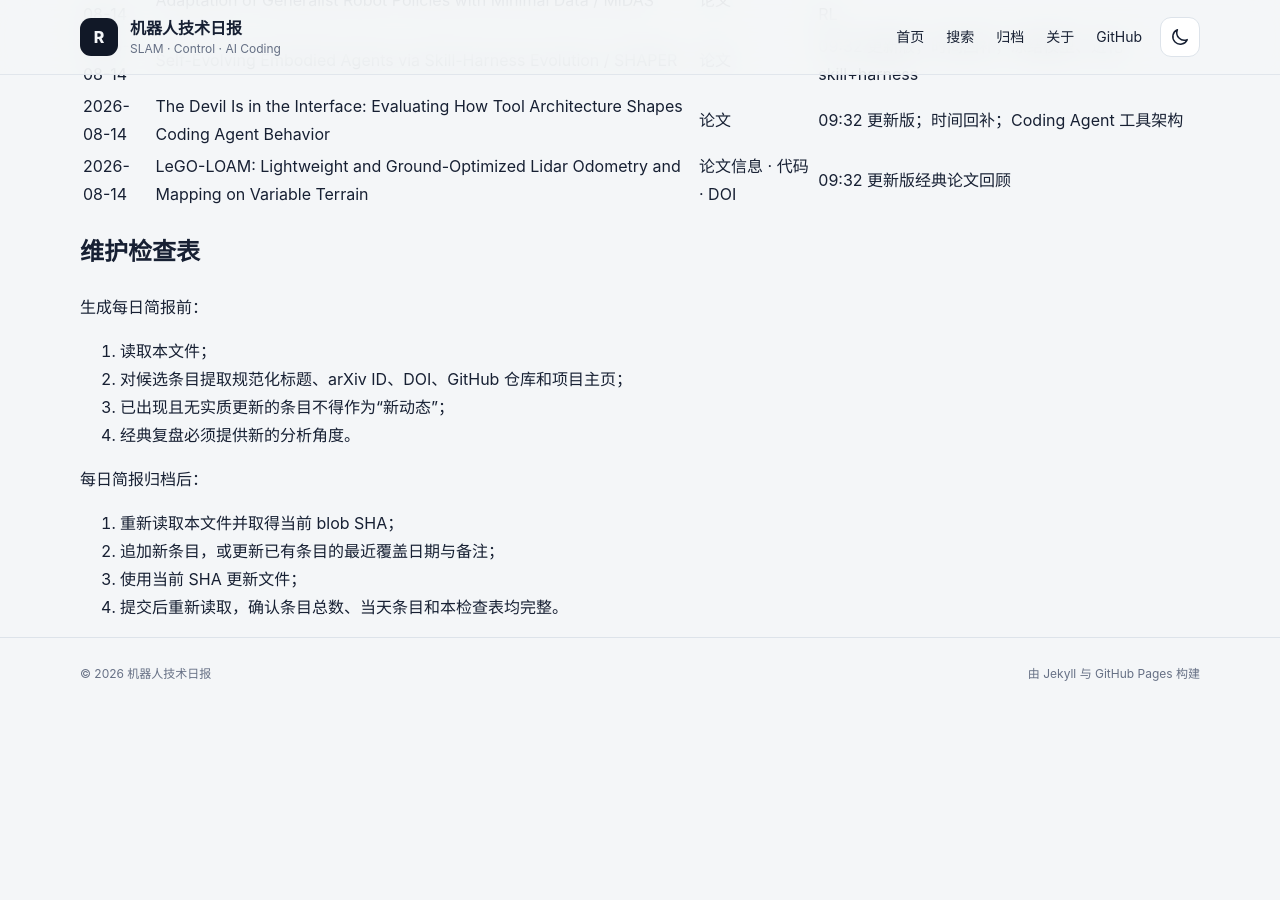
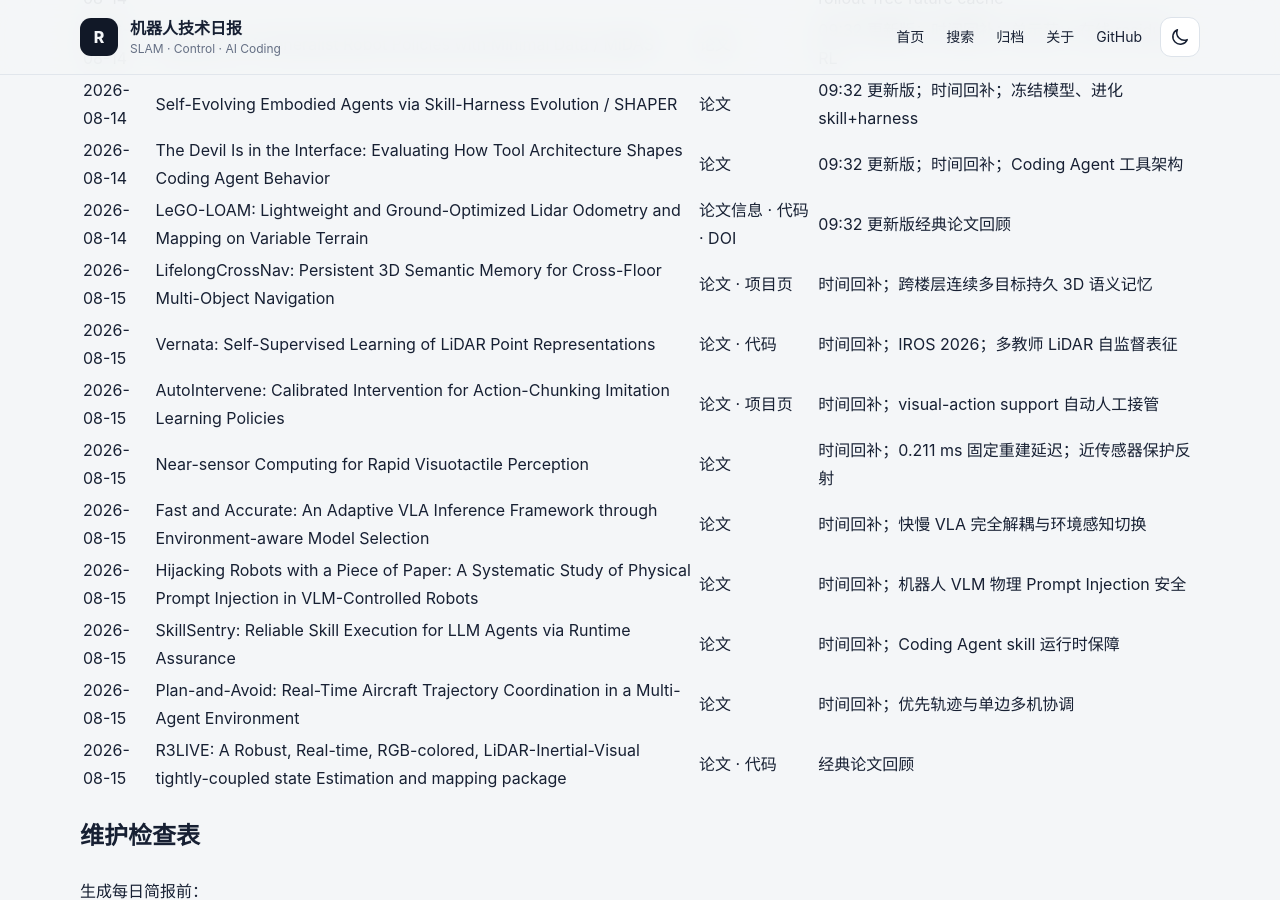
Before and after one commit to helywin/daily, a Jekyll site: the page built from robotics-brief-covered-items.md, in a window 1280 px wide and 900 px high, scrolled down 19651 px. Built offline with Jekyll 4.4.1, drawn with Linux system fonts in a browser that asks for light colours; our own code applies the rules of GitHub Pages for plain Markdown files; before the commit the page ends 20361 px from its top, so only the background shows below that; some of the changed text lies outside the part shown.

Commit message:
docs: update robotics brief coverage index for 2026-08-15

```diff
--- a/robotics-brief-covered-items.md
+++ b/robotics-brief-covered-items.md
@@ -1,6 +1,6 @@
 # 机器人技术简报已覆盖条目索引
 
-> 最后更新：2026-08-14（Asia/Shanghai）
+> 最后更新：2026-08-15（Asia/Shanghai）
 >
 > 用途：每日简报选题前强制查重。本文件保留全部历史条目的最近覆盖日期、规范标题、至少一个可直接访问的原始来源和必要备注。
 >
@@ -25,6 +25,8 @@
 > 2026-08-13 新增 8 条主动态与 1 条经典论文回顾，共 299 条。
 >
 > 2026-08-14 早间首版新增 7 条主动态与 1 条经典论文回顾，共 307 条；09:32 因 arXiv 8 月 13 日最新公开批次刷新，更新同日文章并追加 8 条主动态与 1 条经典论文回顾，累计共 316 条。早间首版条目保留为历史覆盖记录。
+>
+> 2026-08-15 新增 8 条主动态与 1 条经典论文回顾，共 325 条。
 
 ## 已核验条目
 
@@ -346,6 +348,15 @@
 | 2026-08-14 | Self-Evolving Embodied Agents via Skill-Harness Evolution / SHAPER | [论文](https://arxiv.org/abs/2608.11350) | 09:32 更新版；时间回补；冻结模型、进化 skill+harness |
 | 2026-08-14 | The Devil Is in the Interface: Evaluating How Tool Architecture Shapes Coding Agent Behavior | [论文](https://arxiv.org/abs/2608.11386) | 09:32 更新版；时间回补；Coding Agent 工具架构 |
 | 2026-08-14 | LeGO-LOAM: Lightweight and Ground-Optimized Lidar Odometry and Mapping on Variable Terrain | [论文信息](https://researchwith.stevens.edu/en/publications/lego-loam-lightweight-and-ground-optimized-lidar-odometry-and-map/) · [代码](https://github.com/RobustFieldAutonomyLab/LeGO-LOAM) · [DOI](https://doi.org/10.1109/IROS.2018.8594299) | 09:32 更新版经典论文回顾 |
+| 2026-08-15 | LifelongCrossNav: Persistent 3D Semantic Memory for Cross-Floor Multi-Object Navigation | [论文](https://arxiv.org/abs/2608.07079) · [项目页](https://flageval-baai.github.io/LifelongCrossNavPage) | 时间回补；跨楼层连续多目标持久 3D 语义记忆 |
+| 2026-08-15 | Vernata: Self-Supervised Learning of LiDAR Point Representations | [论文](https://arxiv.org/abs/2608.06919) · [代码](https://github.com/rai-opensource/vernata) | 时间回补；IROS 2026；多教师 LiDAR 自监督表征 |
+| 2026-08-15 | AutoIntervene: Calibrated Intervention for Action-Chunking Imitation Learning Policies | [论文](https://arxiv.org/abs/2608.07065) · [项目页](https://aus.bot/research/autointervene/) | 时间回补；visual-action support 自动人工接管 |
+| 2026-08-15 | Near-sensor Computing for Rapid Visuotactile Perception | [论文](https://arxiv.org/abs/2608.05725) | 时间回补；0.211 ms 固定重建延迟；近传感器保护反射 |
+| 2026-08-15 | Fast and Accurate: An Adaptive VLA Inference Framework through Environment-aware Model Selection | [论文](https://arxiv.org/abs/2608.06434) | 时间回补；快慢 VLA 完全解耦与环境感知切换 |
+| 2026-08-15 | Hijacking Robots with a Piece of Paper: A Systematic Study of Physical Prompt Injection in VLM-Controlled Robots | [论文](https://arxiv.org/abs/2608.05715) | 时间回补；机器人 VLM 物理 Prompt Injection 安全 |
+| 2026-08-15 | SkillSentry: Reliable Skill Execution for LLM Agents via Runtime Assurance | [论文](https://arxiv.org/abs/2608.09253) | 时间回补；Coding Agent skill 运行时保障 |
+| 2026-08-15 | Plan-and-Avoid: Real-Time Aircraft Trajectory Coordination in a Multi-Agent Environment | [论文](https://arxiv.org/abs/2608.06648) | 时间回补；优先轨迹与单边多机协调 |
+| 2026-08-15 | R3LIVE: A Robust, Real-time, RGB-colored, LiDAR-Inertial-Visual tightly-coupled state Estimation and mapping package | [论文](https://arxiv.org/abs/2109.07982) · [代码](https://github.com/hku-mars/r3live) | 经典论文回顾 |
 
 ## 维护检查表
 
```
